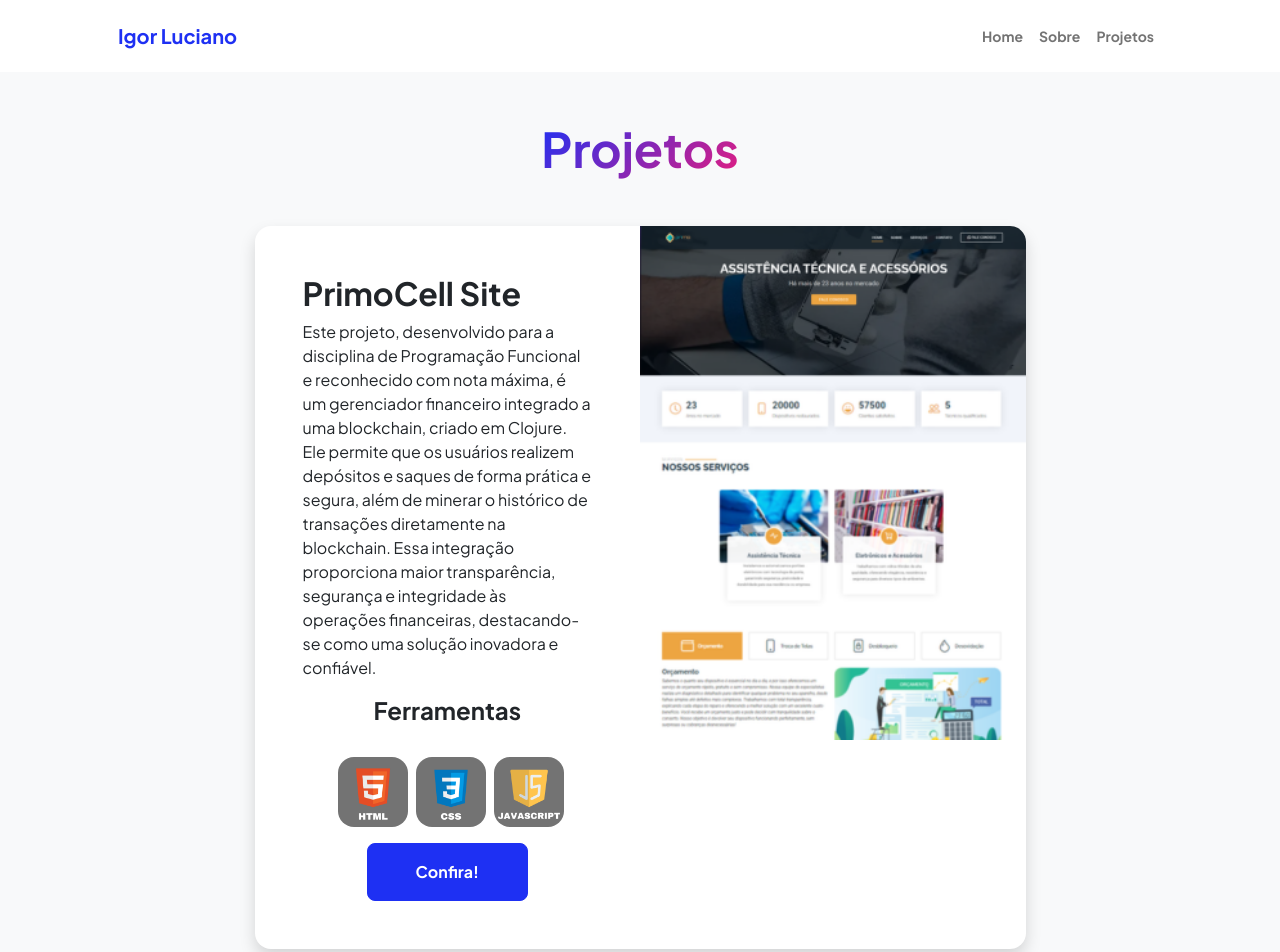
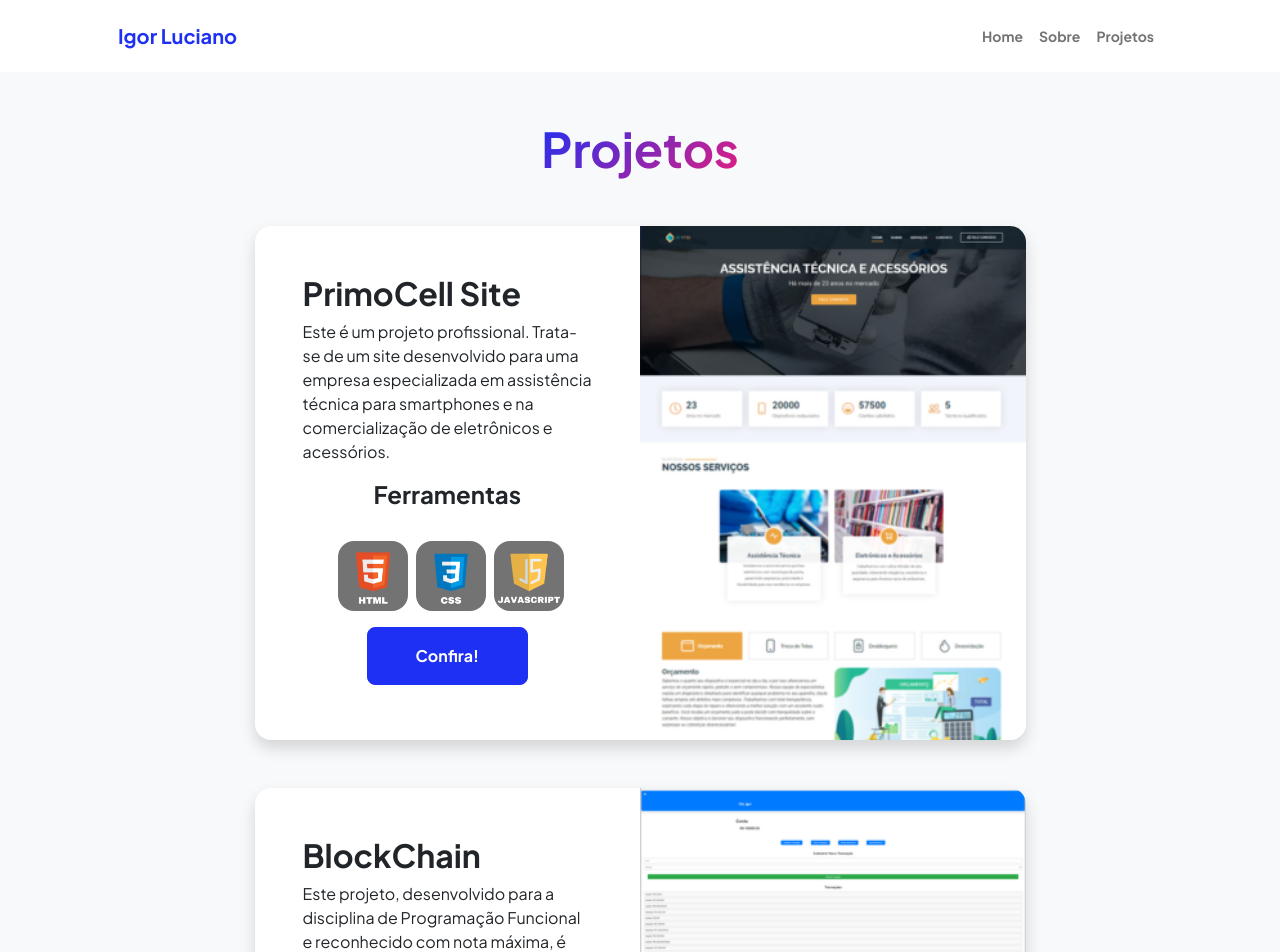
Before and after one commit to IgorLucianoVV/meuPortfolio, a plain HTML site: page projects.html in a window 1280 px wide. Shown: the top 952 px of the page. Drawn offline with nearby package versions, Linux system fonts and the light colour scheme; a script that the page names is missing.

Commit message:
Adição do link da Primo e mudança no texto dele

```diff
--- a/projects.html
+++ b/projects.html
@@ -41,30 +41,6 @@
                 </div>
                 <div class="row gx-5 justify-content-center">
                     <div class="col-lg-11 col-xl-9 col-xxl-8">
-                           <!-- Site PrimoCell -->
-                           <div class="card overflow-hidden shadow rounded-4 border-0 mb-5">
-                            <div class="row g-0 flex-md-row-reverse">
-                                <div class="col-md-6">
-                                    <img class="img-fluid" style="width: 100%"  src="assets/primoCell.png" alt="Lapin Site" />
-                                </div>
-                                <div class="col-md-6">
-                                    <div class="card-body p-5">
-                                        <h2 class="fw-bolder">PrimoCell Site</h2>
-                                        <p> Este projeto, desenvolvido para a disciplina de Programação Funcional e reconhecido com nota máxima, é um gerenciador financeiro integrado a uma blockchain, criado em Clojure. Ele permite que os usuários realizem depósitos e saques de forma prática e segura, além de minerar o histórico de transações diretamente na blockchain. Essa integração proporciona maior transparência, segurança e integridade às operações financeiras, destacando-se como uma solução inovadora e confiável.</p>
-                                        <!-- Ferramentas -->
-                                        <h4 class="fw-bolder text-center mb-4">Ferramentas</h4>
-                                        <div class="s-ferramentas-container d-flex justify-content-center">
-                                            <img class="img-fluid rounded-4 s-ferramentas-icones mb-3" src="assets/HTMLiCon.png" alt="JavaScript" height="70px" width="70px" />
-                                            <img class="img-fluid rounded-4 s-ferramentas-icones mb-3" src="assets/CSSIcon.png" alt="JavaScript" height="70px" width="70px" />
-                                            <img class="img-fluid rounded-4 s-ferramentas-icones mb-3" src="assets/javascriptIcon.png" alt="JavaScript" height="70px" width="70px" />
-                                        </div>
-                                        <div style="text-align: center;">
-                                            <a class="btn btn-primary btn-lg px-5 py-3 fs-6 fw-bolder" href="https://github.com/IgorLucianoVV/blockChain-Clojure.git" target="_blank">Confira!</a>
-                                        </div>
-                                    </div>
-                                </div>
-                            </div>
-                        </div>
 
                              <!-- Site PrimoCell -->
                              <div class="card overflow-hidden shadow rounded-4 border-0 mb-5">
@@ -75,7 +51,7 @@
                                     <div class="col-md-6">
                                         <div class="card-body p-5">
                                             <h2 class="fw-bolder">PrimoCell Site</h2>
-                                            <p> Este projeto, desenvolvido para a disciplina de Programação Funcional e reconhecido com nota máxima, é um gerenciador financeiro integrado a uma blockchain, criado em Clojure. Ele permite que os usuários realizem depósitos e saques de forma prática e segura, além de minerar o histórico de transações diretamente na blockchain. Essa integração proporciona maior transparência, segurança e integridade às operações financeiras, destacando-se como uma solução inovadora e confiável.</p>
+                                            <p>Este é um projeto profissional. Trata-se de um site desenvolvido para uma empresa especializada em assistência técnica para smartphones e na comercialização de eletrônicos e acessórios.</p>
                                             <!-- Ferramentas -->
                                             <h4 class="fw-bolder text-center mb-4">Ferramentas</h4>
                                             <div class="s-ferramentas-container d-flex justify-content-center">
```
